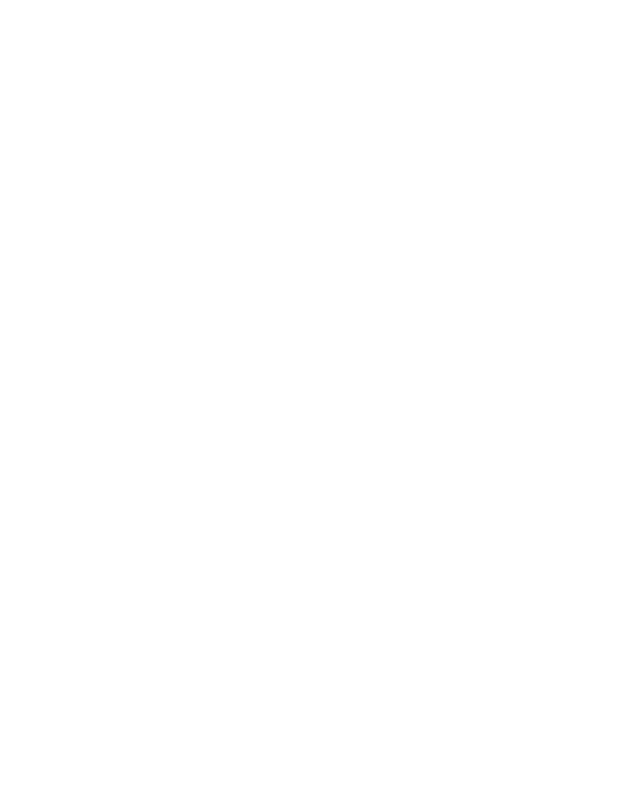
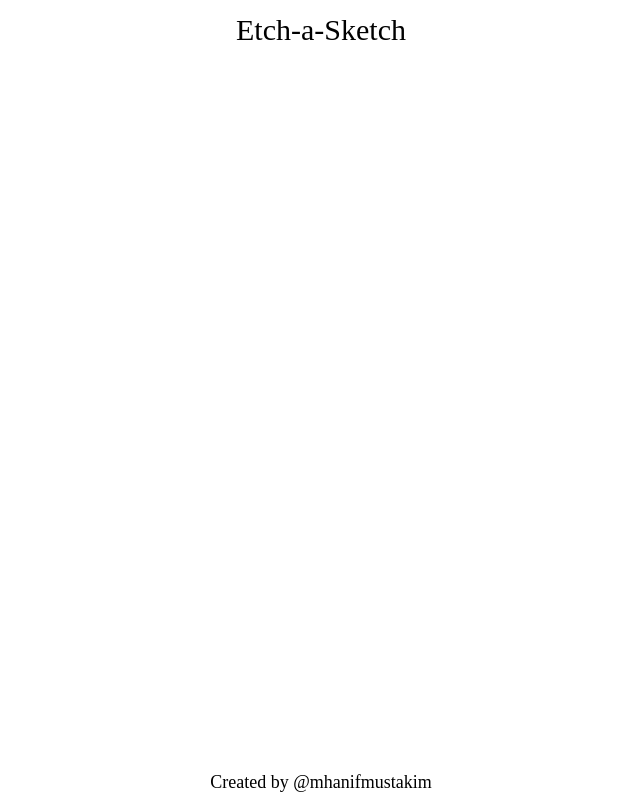
Before and after one commit to mhanifmustakim/sketch-odin-foundations, a plain HTML site: page index.html in a window 1280 px wide. Shown: the whole page, without its empty margins (319-959 px from the left). Drawn offline with Linux system fonts and the light colour scheme.

Commit message:
Add initial layout of header-content-footer on page

```diff
--- a/index.html
+++ b/index.html
@@ -11,7 +11,17 @@
 </head>
 
 <body>
-
+    <div id="main" class="container flex-column">
+        <div id="header" class="container justify-center align-center">
+            <header>Etch-a-Sketch</header>
+        </div>
+        <div id="content" class="container justify-center align-center">
+            <div id="sketch-box" class="container"></div>
+        </div>
+        <div id="footer" class="container justify-center align-center">
+            <footer>Created by <a href="#">@mhanifmustakim</a></footer>
+        </div>
+    </div>
 </body>
 
 </html>
--- a/style.css
+++ b/style.css
@@ -4,4 +4,44 @@
     margin: 0;
     padding: 0;
     box-sizing: border-box;
+    color: inherit;
+    text-decoration: inherit;
 }
+
+:root {
+    font-size: 12px;
+}
+
+.container {
+    display: flex;
+}
+
+.flex-column {
+    flex-flow: column nowrap;
+}
+
+.justify-center {
+    justify-content: center;
+}
+
+.align-center {
+    align-items: center;
+}
+
+#main {
+    min-height: 100vh;
+}
+
+#header {
+    height: 5rem;
+    font-size: 2.5rem;
+}
+
+#content {
+    flex: 1;
+}
+
+#footer {
+    height: 3rem;
+    font-size: 1.5rem;
+}
```
